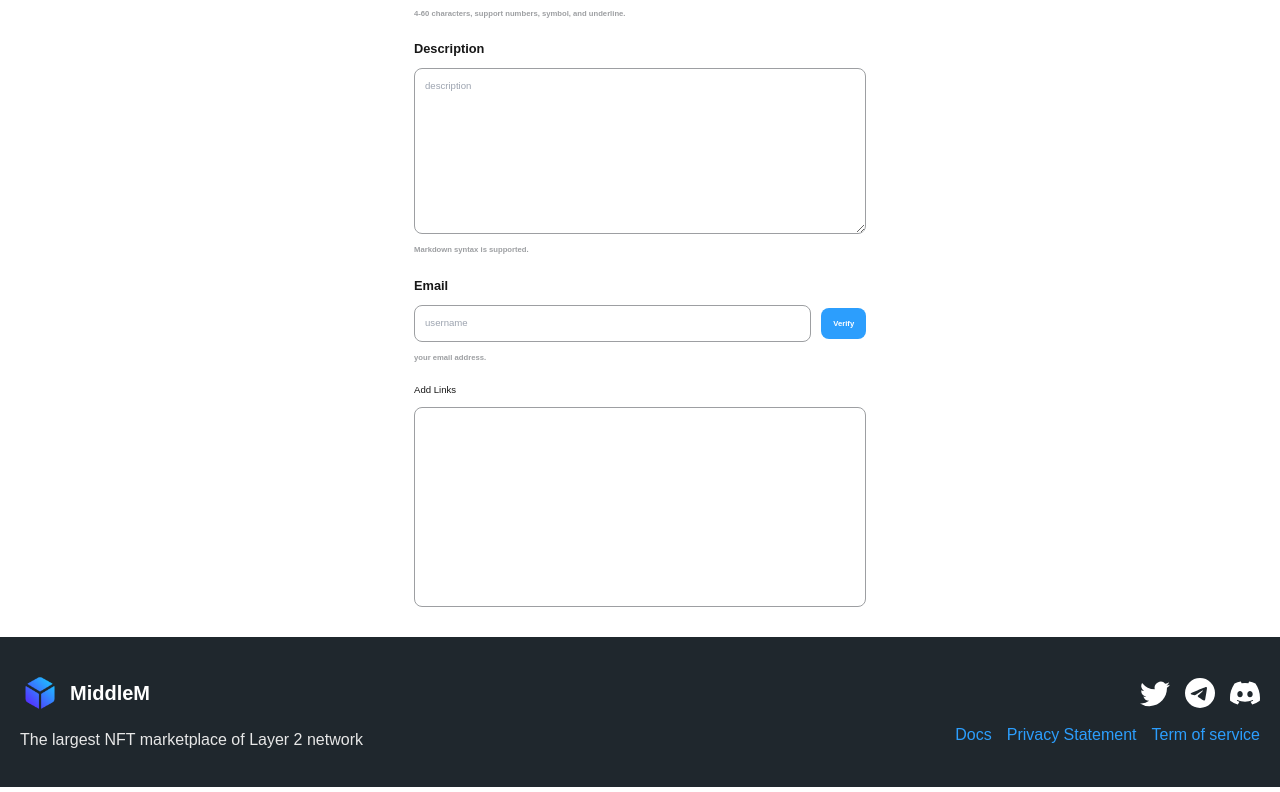
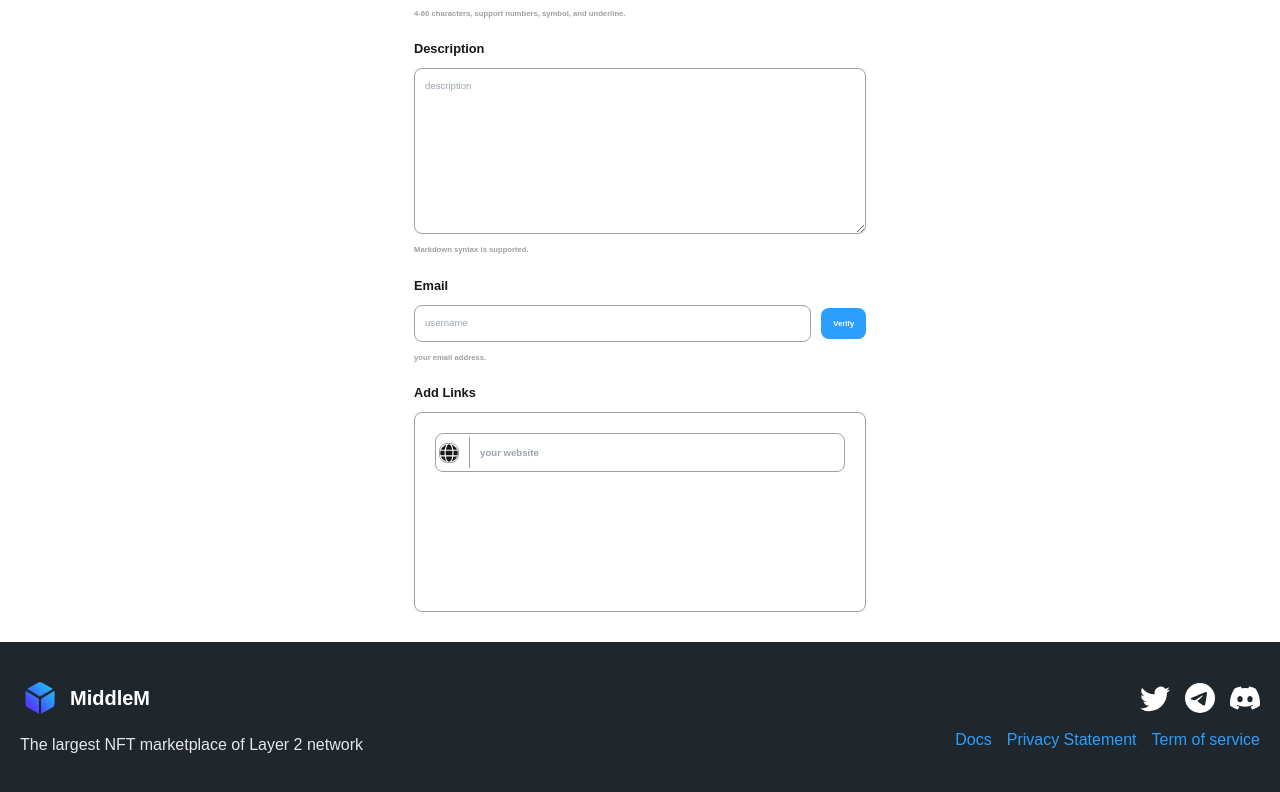
Before and after one commit to raazymuhd1/nft-marketplace, a Next.js app: page /account/edit in a window 1280 px wide. Shown: the part 557-1349 px from the top of the page. Built offline with nearby package versions, Linux system fonts and the light colour scheme; what wagmi would draw is missing.

Commit message:
working on a user social links

```diff
--- a/src/components/account/AccountLinks.tsx
+++ b/src/components/account/AccountLinks.tsx
@@ -1,10 +1,15 @@
 import React from 'react'
+import { FaGlobe } from "react-icons/fa";
 
 const AccountLinks = () => {
   return (
     <div className="flex flex-col gap-[10px]">
-        <h3> Add Links </h3>
+        <h3 className='text-[1vmax] font-bold'> Add Links </h3>
         <div className='min-h-[200px] border-[1px] border-secondaryAlt radius p-[20px]'>
+            <aside className="flex-row-center gap-[10px] w-full border-[1px] border-secondaryAlt  p-[3px] radius">
+                <FaGlobe size={16} className="h-[60%] border-[1px]  border-secondaryAlt radius w-[5%]" />
+                <input type="text" name="" id="" placeholder='your website' className="p-[10px] border-l-[1px] border-secondaryAlt outline-none w-[90%] h-full placeholder:font-bold" />
+            </aside>
 
         </div>
     </div>
--- a/src/components/account/EditAccount.tsx
+++ b/src/components/account/EditAccount.tsx
@@ -7,7 +7,7 @@ import AccountLinks from './AccountLinks'
 const EditAccount = () => {
   return (
     <div className="w-full">
-        <div className='border-b-[1px] border-secondaryAlt h-[100px] sticky top-0 p-[20px] w-full'>
+        <div className='border-b-[1px] border-secondaryAlt h-[100px] p-[20px] w-full'>
             <h2 className="font-bold text-[20px] md:text-[30px] lg:text-[35px] text-center w-full"> Edit Personal Information </h2>
         </div>
 
```
